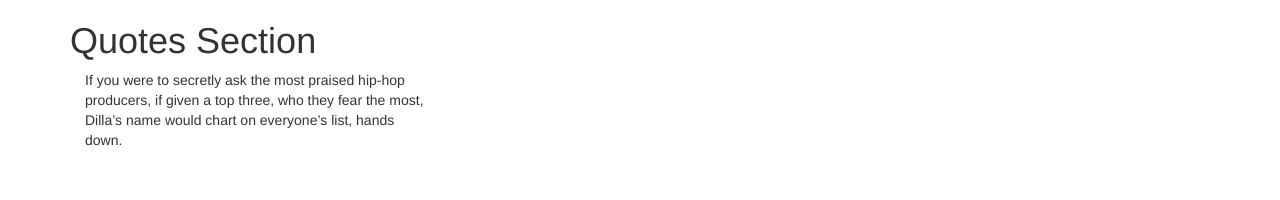
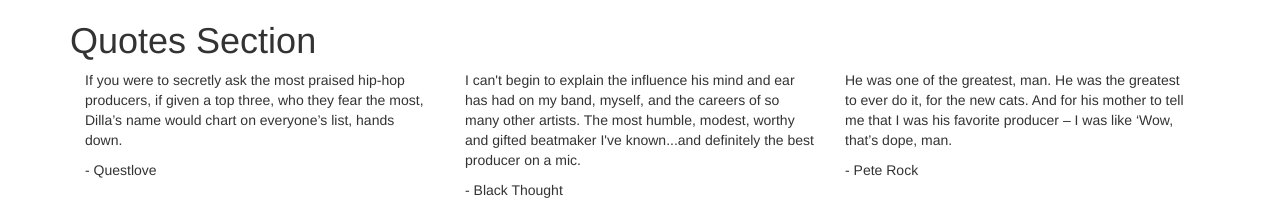
Before and after one commit to laurawal/jdilla_responsive, a plain HTML site: page index.html in a window 1280 px wide. Shown: the part 693-893 px from the top of the page. Before the commit the page ends 853 px from the top, so only its background shows below. Drawn offline with Linux system fonts and the light colour scheme.

Commit message:
quotes html added

```diff
--- a/index.html
+++ b/index.html
@@ -89,9 +89,16 @@
                     <h1>Quotes Section</h1>
                     <div class="quote quote1 col-md-4">
                       <p>If you were to secretly ask the most praised hip-hop producers, if given a top three, who they fear the most, Dilla’s name would chart on everyone’s list, hands down.</p>
+                      <div class="quote-name">- Questlove</div>
                     </div>
-                    <div class="quote quote2 col-md-4"></div>
-                    <div class="quote quote3 col-md-4"></div>
+                    <div class="quote quote2 col-md-4">
+                      <p>I can't begin to explain the influence his mind and ear has had on my band, myself, and the careers of so many other artists. The most humble, modest, worthy and gifted beatmaker I've known...and definitely the best producer on a mic.</p>
+                      <div class="quote-name">- Black Thought</div>
+                    </div>
+                    <div class="quote quote3 col-md-4">
+                      <p>He was one of the greatest, man. He was the greatest to ever do it, for the new cats. And for his mother to tell me that I was his favorite producer – I was like ‘Wow, that’s dope, man.</p>
+                      <div class="quote-name">- Pete Rock</div>
+                    </div>
                 </div>
             </div>
         </div>
```
